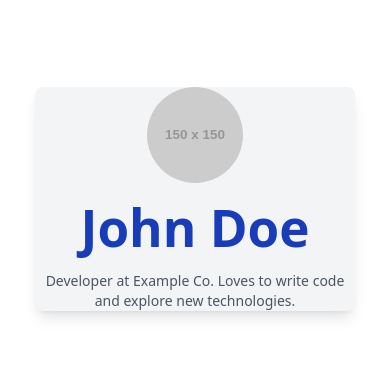
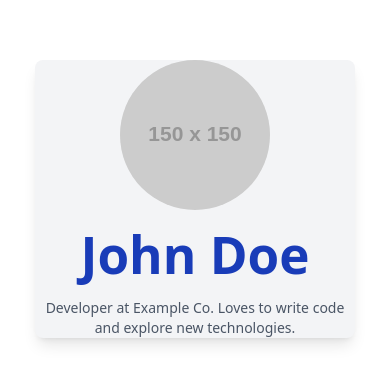
Before and after one commit to beedul-01/alx-fe-reactjs, a React (Vite) app in the folder tailwind-react-integration/: page / in a window 390 px wide. Shown: the part 223-606 px from the top of the page. Built offline with nearby package versions, Linux system fonts and the light colour scheme.

Commit message:
done oh lord please

```diff
--- a/tailwind-react-integration/src/components/UserProfile.jsx
+++ b/tailwind-react-integration/src/components/UserProfile.jsx
@@ -17,7 +17,7 @@ function UserProfile() {
         className="
           mx-auto
           rounded-full
-          w-24 h-24 md:w-36 md:h-36
+          sm:w-24 sm:h-24 md:w-36 md:h-36
         "
       />
 
```
